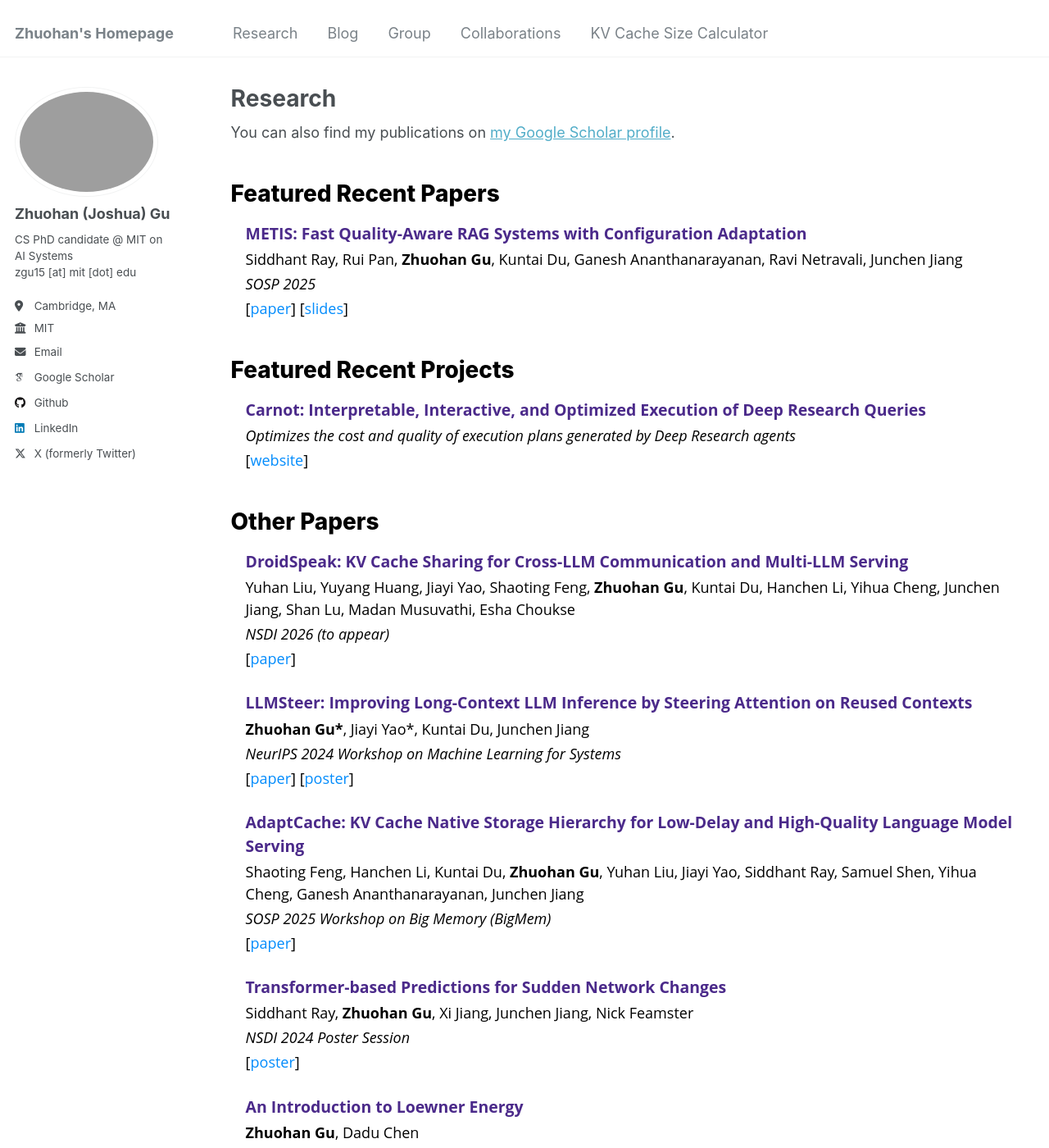
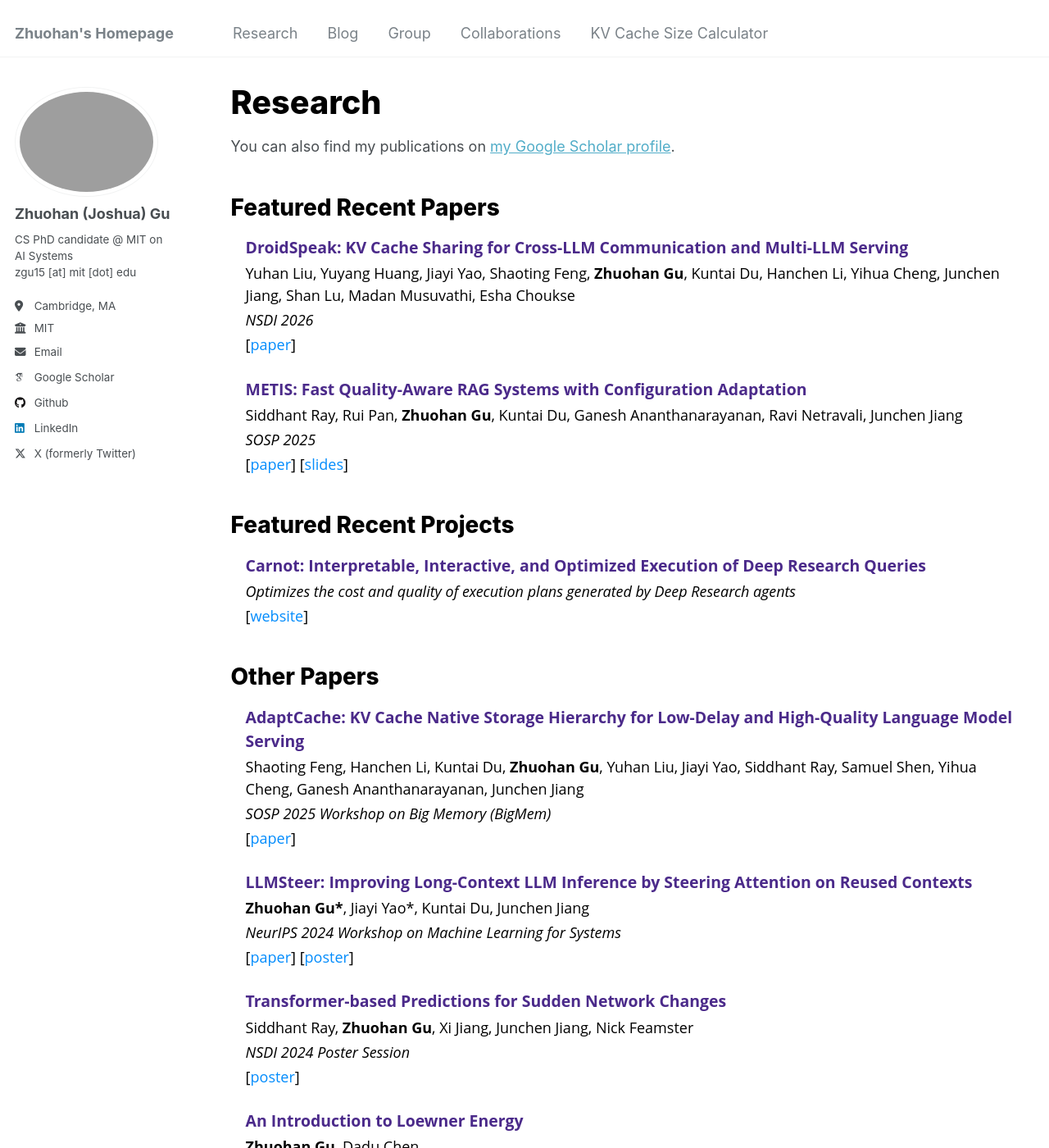
Before and after one commit to zhuohangu/zhuohangu.github.io, a Jekyll site: the page built from _pages/research.html, in a window 1280 px wide and 1400 px high. Shown: the whole window at 82% size. Built offline with Jekyll 4.4.1, drawn with Linux system fonts in a browser that asks for light colours; some web fonts are replaced.

Commit message:
Update About and Research pages for clarity

```diff
--- a/_pages/research.html
+++ b/_pages/research.html
@@ -41,6 +41,13 @@ author_profile: true
   .media { color: #000; margin: 0 0 3px 0; }
   .links { color: #000; margin: 0; }
 
+  /* Page title override: must be larger than section h3 headings */
+  .page__title {
+    font-size: 2.2em;
+    font-weight: 800;
+    color: #000;
+  }
+
   /* Blue, no-underline links inside the cvlist (override theme defaults) */
   .cvlist a,
   .cvlist a:visited { color: #038CFC; text-decoration: none; }
@@ -51,6 +58,14 @@ author_profile: true
 <div class="research-section">
   <h3>Featured Recent Papers</h3>
   <ul class="cvlist">
+    <li class="cvitem">
+      <div class="cvitem-title">DroidSpeak: KV Cache Sharing for Cross-LLM Communication and Multi-LLM Serving</div>
+      <div class="authorlist">Yuhan Liu, Yuyang Huang, Jiayi Yao, Shaoting Feng, <b class="me">Zhuohan Gu</b>, Kuntai Du, Hanchen Li, Yihua Cheng, Junchen Jiang, Shan Lu, Madan Musuvathi, Esha Choukse</div>
+      <div class="venue">NSDI 2026</div>
+      <div class="links">
+        [<a href="https://arxiv.org/abs/2411.02820">paper</a>]
+      </div>
+    </li>
     <li class="cvitem">
       <div class="cvitem-title">METIS: Fast Quality-Aware RAG Systems with Configuration Adaptation</div>
       <div class="authorlist">Siddhant Ray, Rui Pan, <b class="me">Zhuohan Gu</b>, Kuntai Du, Ganesh Ananthanarayanan, Ravi Netravali, Junchen Jiang</div>
@@ -70,7 +85,7 @@ author_profile: true
       <div class="cvitem-title">Carnot: Interpretable, Interactive, and Optimized Execution of Deep Research Queries</div>
       <div class="venue">Optimizes the cost and quality of execution plans generated by Deep Research agents</div>
       <div class="links">
-        [<a href="https://lmcache.ai/">website</a>]
+        [<a href="https://carnot-research.org/">website</a>]
       </div>
     </li>
   </ul>
@@ -80,28 +95,19 @@ author_profile: true
   <h3>Other Papers</h3>
   <ul class="cvlist">
     <li class="cvitem">
-      <div class="cvitem-title">DroidSpeak: KV Cache Sharing for Cross-LLM Communication and Multi-LLM Serving</div>
-      <div class="authorlist">Yuhan Liu, Yuyang Huang, Jiayi Yao, Shaoting Feng, <b class="me">Zhuohan Gu</b>, Kuntai Du, Hanchen Li, Yihua Cheng, Junchen Jiang, Shan Lu, Madan Musuvathi, Esha Choukse</div>
-      <div class="venue">NSDI 2026 (to appear)</div>
+      <div class="cvitem-title">AdaptCache: KV Cache Native Storage Hierarchy for Low-Delay and High-Quality Language Model Serving</div>
+      <div class="authorlist">Shaoting Feng, Hanchen Li, Kuntai Du, <b class="me">Zhuohan Gu</b>, Yuhan Liu, Jiayi Yao, Siddhant Ray, Samuel Shen, Yihua Cheng, Ganesh Ananthanarayanan, Junchen Jiang</div>
+      <div class="venue">SOSP 2025 Workshop on Big Memory (BigMem)</div>
       <div class="links">
-        [<a href="https://arxiv.org/abs/2411.02820">paper</a>]
+        [<a href="https://arxiv.org/abs/2509.00105">paper</a>]
       </div>
-    </li>
-    <li class="cvitem">
+    </li>    <li class="cvitem">
       <div class="cvitem-title">LLMSteer: Improving Long-Context LLM Inference by Steering Attention on Reused Contexts</div>
       <div class="authorlist"><b class="me">Zhuohan Gu*</b>, Jiayi Yao*, Kuntai Du, Junchen Jiang</div>
       <div class="venue">NeurIPS 2024 Workshop on Machine Learning for Systems</div>
       <div class="links">
         [<a href="https://arxiv.org/abs/2411.13009">paper</a>]
         [<a href="https://zhuohangu.github.io/files/NeurIPS2024_poster.pdf">poster</a>]
-      </div>
-    </li>
-    <li class="cvitem">
-      <div class="cvitem-title">AdaptCache: KV Cache Native Storage Hierarchy for Low-Delay and High-Quality Language Model Serving</div>
-      <div class="authorlist">Shaoting Feng, Hanchen Li, Kuntai Du, <b class="me">Zhuohan Gu</b>, Yuhan Liu, Jiayi Yao, Siddhant Ray, Samuel Shen, Yihua Cheng, Ganesh Ananthanarayanan, Junchen Jiang</div>
-      <div class="venue">SOSP 2025 Workshop on Big Memory (BigMem)</div>
-      <div class="links">
-        [<a href="https://arxiv.org/abs/2509.00105">paper</a>]
       </div>
     </li>
     <li class="cvitem">
```
Also changed, not shown: _pages/about.md (+1 -1 lines).
